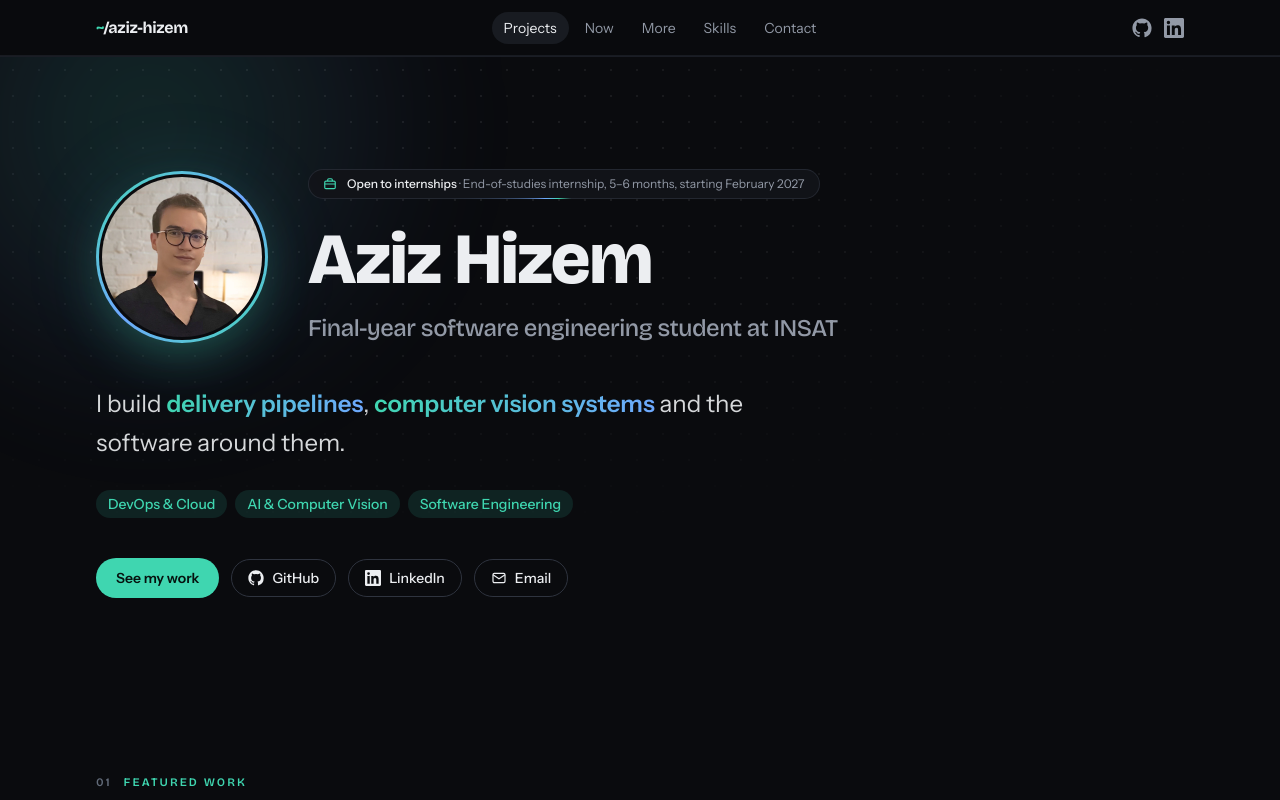
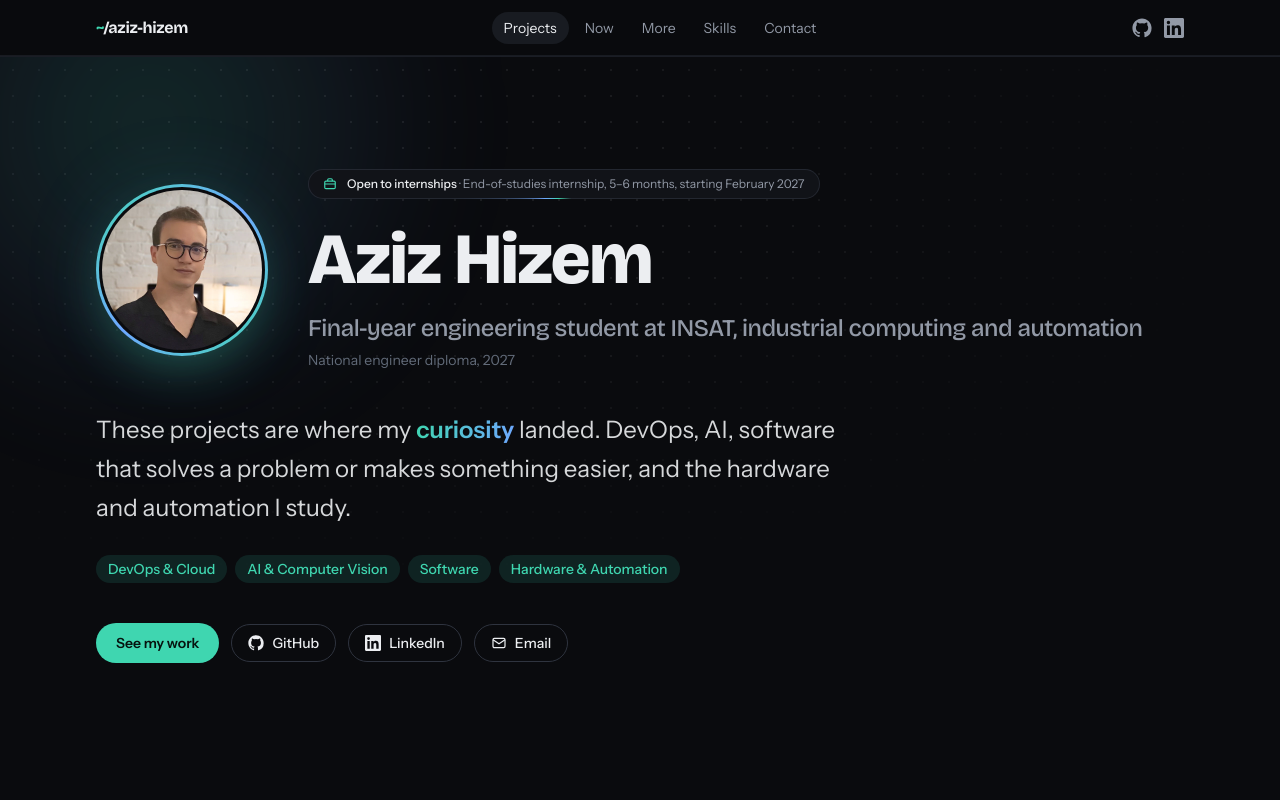
Before and after one commit to aziz-hizem/aziz-hizem.github.io, a React (Vite) app: page / in a window 1280 px wide. Shown: the top 800 px of the page. Built offline with nearby package versions, Linux system fonts and the light colour scheme.

Commit message:
Rewrite the hero headline and role line
Headline reads "These projects are where my curiosity landed" followed by the
fields it covers. Role line names the field of study, with the diploma below.
Interests now include hardware and automation.

```diff
--- a/index.html
+++ b/index.html
@@ -7,12 +7,12 @@
     <title>Aziz Hizem — Software Engineering Student</title>
     <meta
       name="description"
-      content="Portfolio of Aziz Hizem, final-year software engineering student at INSAT. DevOps and cloud, computer vision, LLM applications and desktop software projects."
+      content="Portfolio of Aziz Hizem, final-year engineering student at INSAT in industrial computing and automation. Projects in DevOps and cloud, AI and computer vision, software and hardware."
     />
     <meta property="og:title" content="Aziz Hizem — Software Engineering Student" />
     <meta
       property="og:description"
-      content="DevOps and cloud, computer vision, LLM applications and desktop software projects. Open to a 5–6 month internship from February 2027."
+      content="Projects in DevOps and cloud, AI and computer vision, software and hardware. Open to a 5–6 month internship from February 2027."
     />
     <meta property="og:type" content="website" />
     <meta name="theme-color" content="#0a0b0e" />
--- a/src/components/Hero.jsx
+++ b/src/components/Hero.jsx
@@ -70,12 +70,24 @@ export default function Hero() {
             <p className="reveal mt-4 font-display text-xl font-medium text-muted sm:text-2xl" style={{ '--reveal-delay': '120ms' }}>
               {profile.role}
             </p>
+            {profile.roleNote && (
+              <p className="reveal mt-1.5 text-sm text-dim" style={{ '--reveal-delay': '150ms' }}>
+                {profile.roleNote}
+              </p>
+            )}
           </div>
         </div>
 
-        <p className="reveal mt-10 max-w-2xl text-xl leading-relaxed text-ink/90 sm:text-2xl" style={{ '--reveal-delay': '180ms' }}>
-          I build <span className="text-gradient font-semibold">delivery pipelines</span>,{' '}
-          <span className="text-gradient font-semibold">computer vision systems</span> and the software around them.
+        <p className="reveal mt-10 max-w-3xl text-xl leading-relaxed text-ink/90 sm:text-2xl" style={{ '--reveal-delay': '180ms' }}>
+          {profile.headline.map((part, i) =>
+            part.accent ? (
+              <span key={i} className="text-gradient font-semibold">
+                {part.text}
+              </span>
+            ) : (
+              <span key={i}>{part.text}</span>
+            ),
+          )}
         </p>
 
         <ul className="reveal mt-7 flex flex-wrap gap-2" style={{ '--reveal-delay': '240ms' }}>
--- a/src/data/profile.js
+++ b/src/data/profile.js
@@ -1,13 +1,21 @@
 // Personal details shown across the site. Links set to null are simply not rendered.
 export const profile = {
   name: 'Aziz Hizem',
-  role: 'Final-year software engineering student at INSAT',
-  headline: 'I build delivery pipelines, computer vision systems and the software around them.',
+  role: 'Final-year engineering student at INSAT, industrial computing and automation',
+  roleNote: 'National engineer diploma, 2027',
+  // Rendered as one sentence; parts marked accent get the gradient treatment.
+  headline: [
+    { text: 'These projects are where my ' },
+    { text: 'curiosity', accent: true },
+    {
+      text: ' landed. DevOps, AI, software that solves a problem or makes something easier, and the hardware and automation I study.',
+    },
+  ],
   availability: {
     label: 'Open to internships',
     detail: 'End-of-studies internship, 5–6 months, starting February 2027',
   },
-  interests: ['DevOps & Cloud', 'AI & Computer Vision', 'Software Engineering'],
+  interests: ['DevOps & Cloud', 'AI & Computer Vision', 'Software', 'Hardware & Automation'],
   links: {
     github: 'https://github.com/aziz-hizem',
     linkedin: 'https://www.linkedin.com/in/azizhizem/',
```
